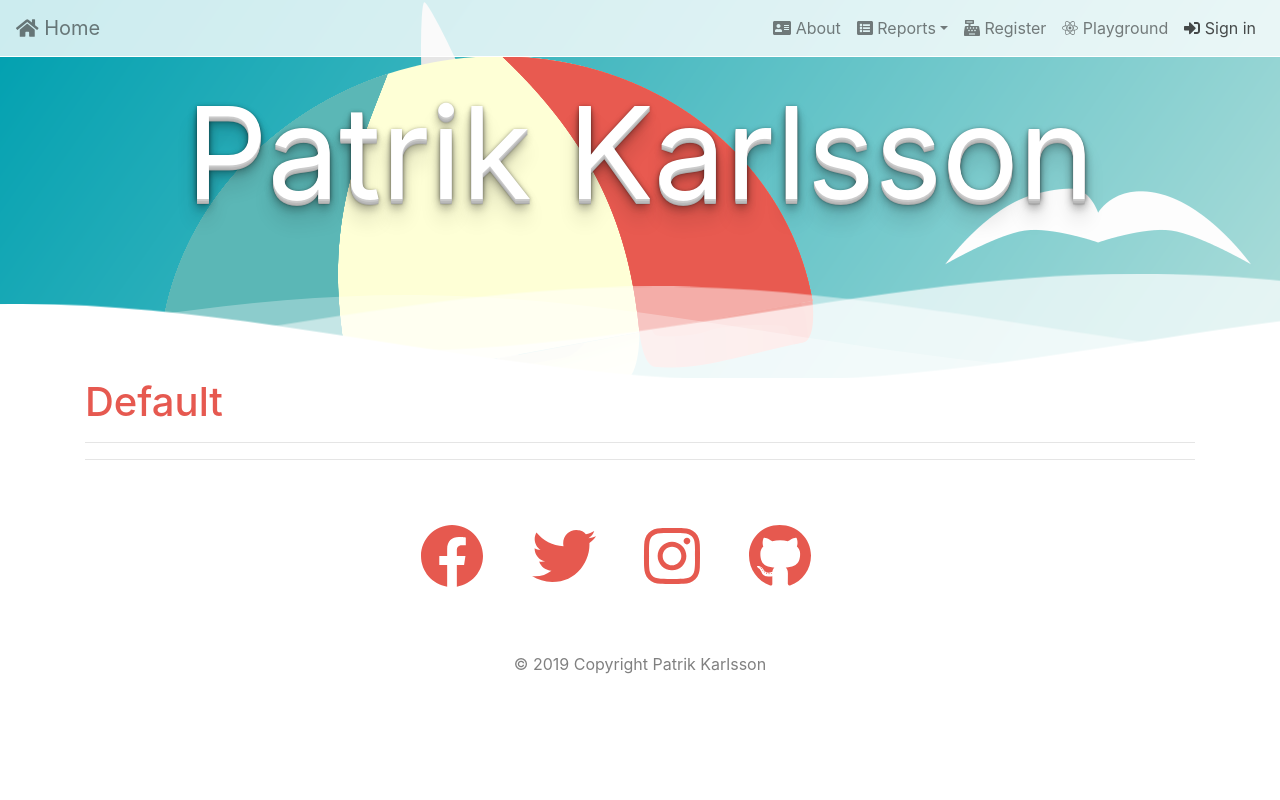
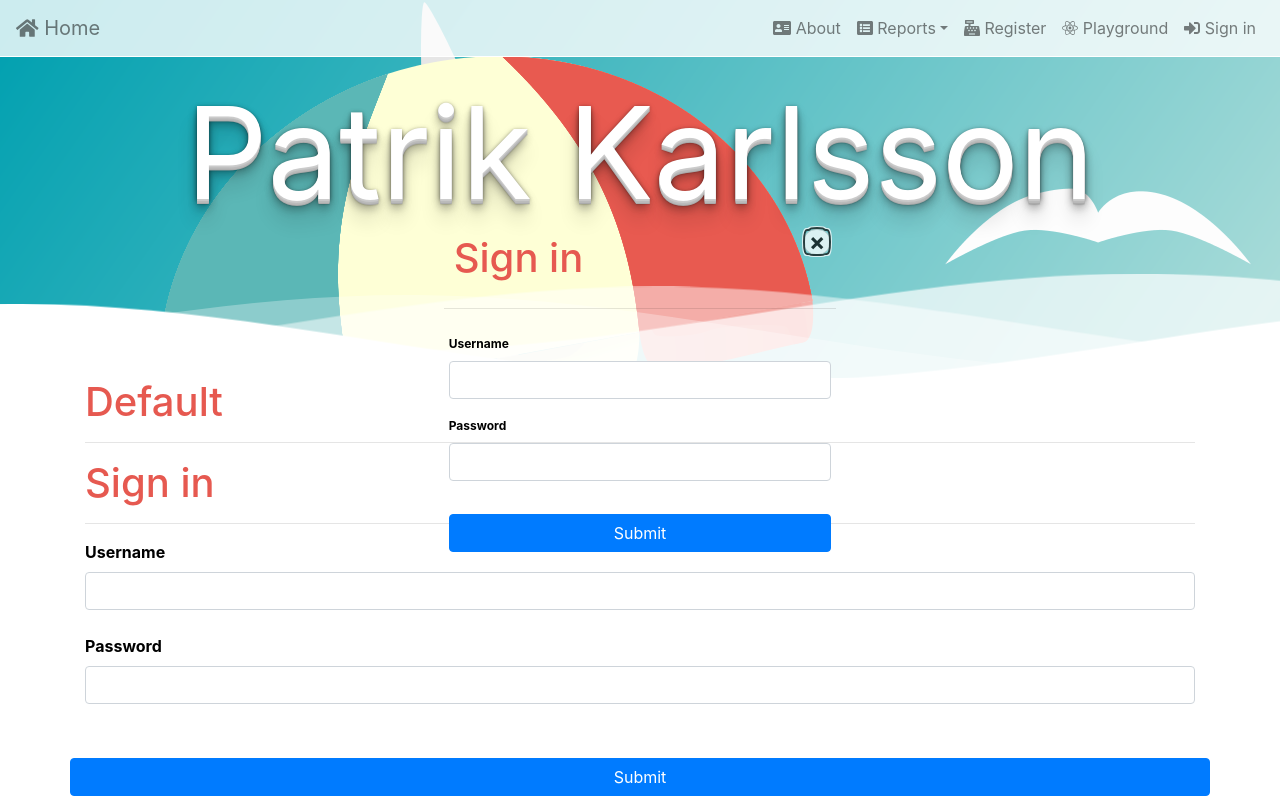
Before and after one commit to 8ptk4/ramverk2, a React (Create React App) app in the folder me-app/: page /signin in a window 1280 px wide. Both pictures are taken after a click on the button "Sign in". Shown: the top 800 px of the page. Built offline with nearby package versions, Linux system fonts and the light colour scheme.

Commit message:
modal sign in layout now displays correct

```diff
--- a/me-app/src/components/views/NavigationBar.js
+++ b/me-app/src/components/views/NavigationBar.js
@@ -27,25 +27,22 @@ const Styles = styled.div`
 const Modal = styled.div`
     font-size: 12px;
     color: grey;
+    width: none !important;
 
     .header {
         width: 100%;
-        border-bottom: 1px solid gray;
-        font-size: 18px;
-        text-align: center;
-        padding: 5px;
+        padding: 10px;
+        color: #E65950;
+        text-align: left;
+    }
+
+    .popup-content {
+        width: 10% !important;
     }
 
     .content {
-        width: 100%;
         padding: 10px 5px;
-    }
-
-    .actions {
-        width: 100%;
-        padding: 10px 5px;
-        margin: auto;
-        text-align: center;
+        margin: 0 auto;
     }
 
     .close {
@@ -60,6 +57,17 @@ const Modal = styled.div`
         background: #ffffff;
         border-radius: 18px;
         border: 1px solid #cfcece;
+    }
+
+    button {
+        margin: 15px;
+    }
+
+    label {
+        width: 100%;
+        text-align: left;
+        color: black;
+        font-weight: bold;
     }
 `;
 
@@ -112,7 +120,14 @@ const NavigationBar = () => (
                                 }
                                 modal
                                 closeOnDocumentClick>
-                                <Signin />
+                                {close => (
+                                    <Modal>
+                                        <button className="close" onClick={close}>
+                                            &times;
+                                        </button>
+                                        <Signin />
+                                    </Modal>
+                                )}
                             </Popup>
                         </Nav.Item>
                     </Nav>
--- a/me-app/src/components/views/Signin.js
+++ b/me-app/src/components/views/Signin.js
@@ -1,42 +1,37 @@
 import React from "react";
 import styled from 'styled-components';
+import Button from 'react-bootstrap/Button';
+import Form from 'react-bootstrap/Form';
 
-const Modal = styled.div`
-    font-size: 12px;
-    color: grey;
 
-    .header {
-        width: 100%;
-        border-bottom: 1px solid gray;
-        font-size: 18px;
-        text-align: center;
-        padding: 5px;
+
+const FormStyle = styled.form`
+    button {
+        margin-top: 30px;
     }
 
-    .content {
-        width: 100%;
-        padding: 10px 5px;
+    label {
+        color: black;
+        font-weight: bold;
     }
 
-    .actions {
-        width: 100%;
-        padding: 10px 5px;
-        margin: auto;
-        text-align: center;
+    .secondary_label {
+        float: right;
+        color: black;
     }
 
-    .close {
+    .arrow {
+        svg {
+            margin: 0 auto;
+        }
+    }
+
+    .arrow:hover {
         cursor: pointer;
-        position: absolute;
-        display: block;
-        padding: 2px 5px;
-        line-height: 20px;
-        right: -10px;
-        top: -10px;
-        font-size: 24px;
-        background: #ffffff;
-        border-radius: 18px;
-        border: 1px solid #cfcece;
+
+        svg {
+            color: #E85A50 !important;
+        }
     }
 `;
 
@@ -44,24 +39,33 @@ const Modal = styled.div`
 const Signin = () => {
     return (
         <>
-            {close => (
-                <Modal>
-                    <a className="close" onClick={close}>
-                        &times;
-                    </a>
-                    <div className="header"> Modal Title </div>
-                    <div className="content">
-                        {" "}
-                        Lorem ipsum dolor sit amet consectetur adipisicing elit. Atque, a nostrum.
-                        Dolorem, repellat quidem ut, minima sint vel eveniet quibusdam voluptates
-                        delectus doloremque, explicabo tempore dicta adipisci fugit amet dignissimos?
+            <h1 className="header"> Sign in </h1>
+            <hr />
+            <div className="content">
+                <FormStyle className="row">
+                    <div className="col-sm">
+                        <label>Username</label>
+                        <Form.Control
+                            name="name"
+                            type="text"
+                            autoComplete="off"
+                        />
                         <br />
-                        Lorem ipsum dolor sit amet, consectetur adipisicing elit. Consequatur sit
-                        commodi beatae optio voluptatum sed eius cumque, delectus saepe repudiandae
-                        explicabo nemo nam libero ad, doloribus, voluptas rem alias. Vitae?
+                        <label>Password</label>
+                        <Form.Control
+                            name="email"
+                            type="email"
+                            autoComplete="off"
+                        />
+                        <br />
                     </div>
-                </Modal>
-            )}
+                    <Button
+                        variant="primary"
+                        type="submit"
+                        block>Submit
+                    </Button>
+                </FormStyle>
+            </div>
         </>
     );
 };
```
